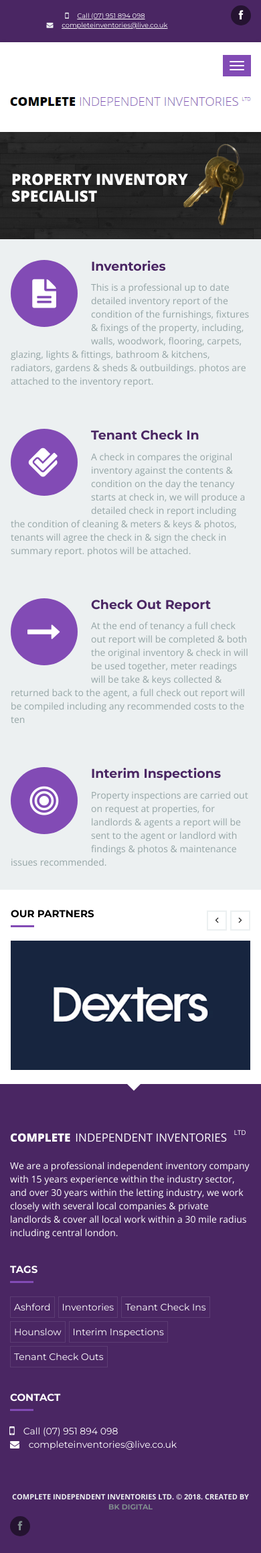
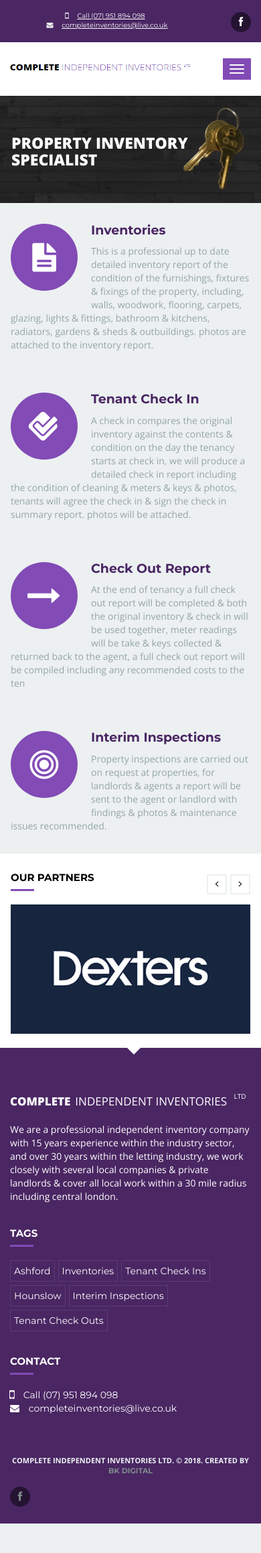
Before and after one commit to anthonysaha/Complete-Independent-Inventories-master, a PHP site: page / in a window 390 px wide. Shown: the whole page at 67% size. After the commit the page ends 2274 px from the top, so only its background shows below. Run offline with PHP 8.4, Linux system fonts and the light colour scheme; some libraries are stand-ins or nearby versions.

Commit message:
update responsize css

```diff
--- a/assets/css/stylesheet.css
+++ b/assets/css/stylesheet.css
@@ -2349,11 +2349,6 @@ address {
         font-size: 17px;
     }
 
-    .navbar-default .navbar-brand {
-        margin-top: -10px;
-        font-size: 17px;
-    }
-
     .client-wrapper a {
         display: block;
         filter: grayscale(0%);
@@ -2365,24 +2360,6 @@ address {
 
     .social-links {
         margin-top: 8px;
-    }
-
-    #header-1 .list-inline {
-        font-size: 10px;
-    }
-
-}
-
-@media(max-width: 405px)    {
-
-    .navbar-default .navbar-brand {
-        margin-top: -10px;
-        font-size: 15px;
-    }
-
-
-    .social-links {
-        margin-top: -2px;
     }
 
 }
@@ -2453,12 +2430,31 @@ address {
 }
 @media(max-width:767px){
     a.navbar-brand {
-        transform: translateY(-12px);
-    }
-}
-
-@media(max-width:330px){
+        transform: translateY(-7px);
+    }
+    .navbar-toggle {
+        margin-top: 24px;
+    }
+    #header-1 .list-inline {
+        font-size: 10px;
+    }
+}
+
+@media(max-width:456px){
     a.navbar-brand {
-       max-width: 250px;
-    }
-}
+        max-width: 300px;
+     }
+}
+
+@media(max-width:356px){
+    a.navbar-brand {
+        max-width: 271px;
+    }
+}
+
+@media(min-width:484px){
+
+#our-services .service-icon {
+    margin-bottom: 48PX;
+    }
+}
--- a/assets/partials/footer.php
+++ b/assets/partials/footer.php
@@ -74,7 +74,7 @@
                     <h5 class="subpage-title">Contact</h5>
                     <ul class="list-inline" style="color:white !important;">
                                 <li><i class="icon-mobile-phone"></i> <a href="tel:07951 894 098">Call (07) 951 894 098</a></li>
-                                <li><i class="icon-envelope"></i> <a href="mailto:completeinventories@live.co.uk">completeinventories@live.co.uk</a></li>
+                                <li style="WHITE-SPACE:pre"><i class="icon-envelope"></i> <a href="mailto:completeinventories@live.co.uk">completeinventories@live.co.uk</a></li>
                             </ul>
                 </div>
                 <!-- /.flickr-photos -->
```
